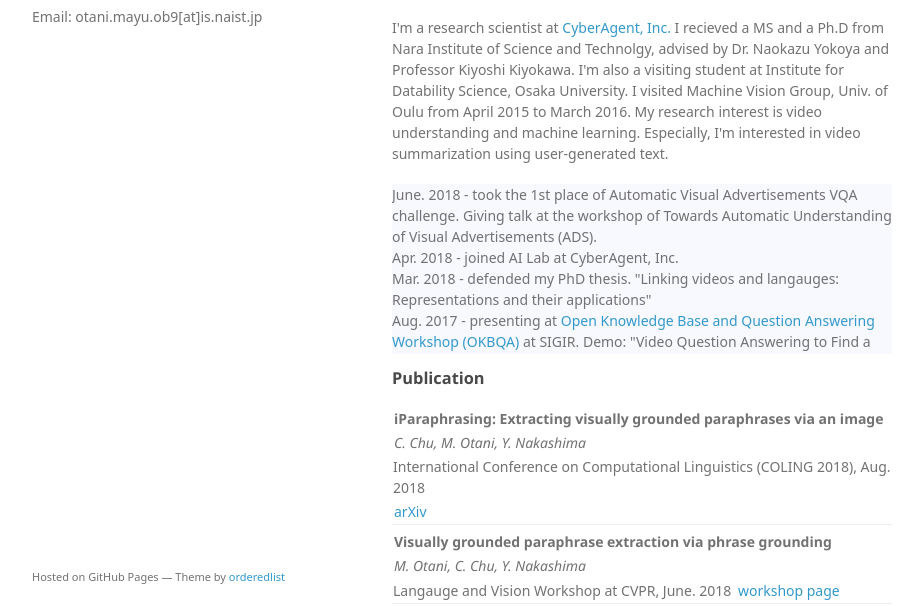
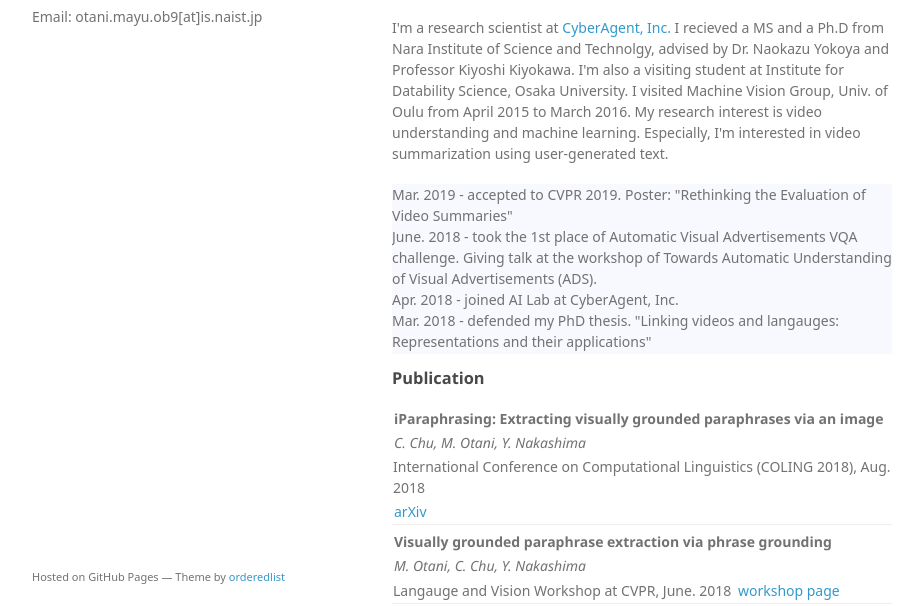
Before and after one commit to mayu-ot/mayu-ot.github.io, a plain HTML site: page index.html in a window 1280 px wide. Shown: the part 144-750 px from the top of the page, without its empty margins (178-1101 px from the left). Drawn offline with Linux system fonts and the light colour scheme; a web font is replaced by a local one.

Commit message:
update recent activities

```diff
--- a/index.html
+++ b/index.html
@@ -31,6 +31,7 @@
 <p>I'm a research scientist at <a href="https://www.cyberagent.co.jp/en/">CyberAgent, Inc.</a> I recieved a MS and a Ph.D from Nara Institute of Science and Technolgy, advised by Dr. Naokazu Yokoya and Professor Kiyoshi Kiyokawa. I'm also a visiting student at Institute for Datability Science, Osaka University. I visited Machine Vision Group, Univ. of Oulu from April 2015 to March 2016. My research interest is video understanding and machine learning. Especially, I'm interested in video summarization using user-generated text.</p>
 
 <div class="scr">
+<div>Mar. 2019 - accepted to CVPR 2019. Poster: "Rethinking the Evaluation of Video Summaries"</div>
 <div>June. 2018 - took the 1st place of Automatic Visual Advertisements VQA challenge. Giving talk at the workshop of Towards Automatic Understanding of Visual Advertisements (ADS).</div>
 <div>Apr. 2018 - joined AI Lab at CyberAgent, Inc.</div>
 <div>Mar. 2018 - defended my PhD thesis. "Linking videos and langauges: Representations and their applications"</div>
```
